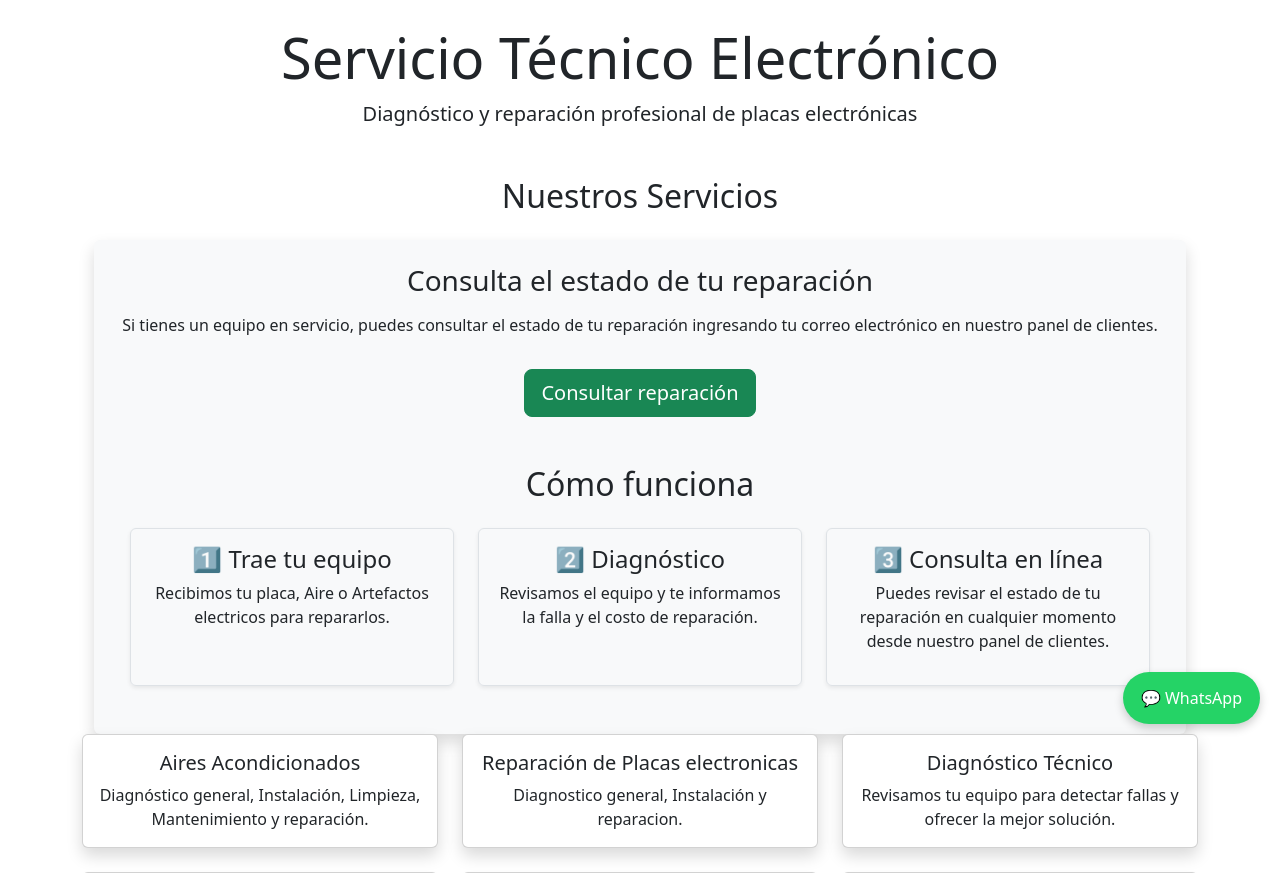
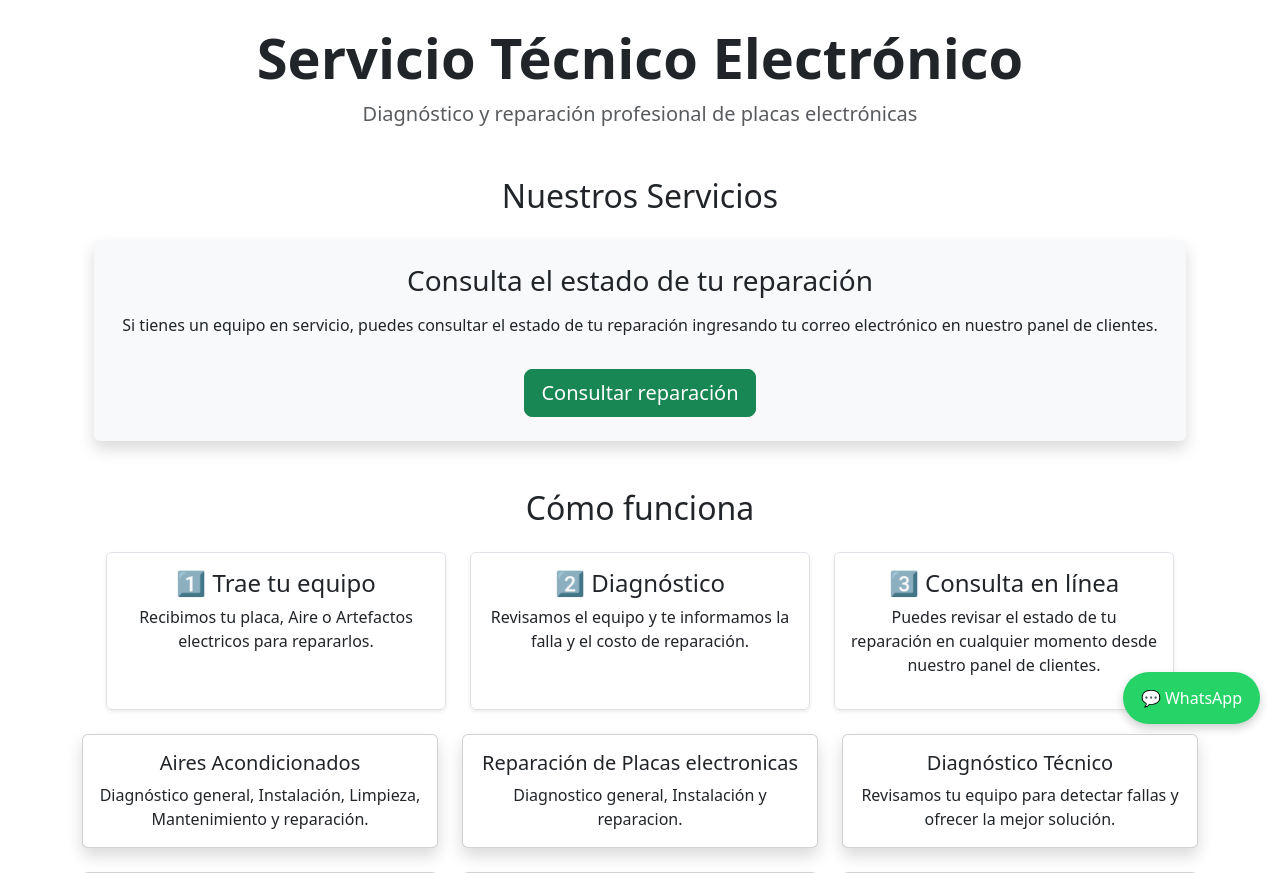
Before and after one commit to raulk21/servicio-tecnico, a Django app: page / in a window 1280 px wide. Shown: the part 56-929 px from the top of the page. Run offline with Django 5.2, Linux system fonts and the light colour scheme; data comes from the database, SQL or seed files in the repository.

Commit message:
Mejoras en la pagina principal: servicios, consulta y como funciona

```diff
--- a/services/templates/services/home.html
+++ b/services/templates/services/home.html
@@ -5,8 +5,10 @@
 {% block content %}
 
 <div class="text-center mb-5">
-    <h1 class="display-4">Servicio Técnico Electrónico</h1>
-    <p class="lead">Diagnóstico y reparación profesional de placas electrónicas</p>
+    <h1 class="display-4 fw-bold">Servicio Técnico Electrónico</h1>
+    <p class="lead text-muted">
+        Diagnóstico y reparación profesional de placas electrónicas
+    </p>
 </div>
 
 <div class="container mt-5">
@@ -21,11 +23,12 @@
         <a href="{% url 'client_panel' %}" class="btn btn-success btn-lg mt-3">
             Consultar reparación
         </a>
+    </div>
 
-        <div class="container mt-5">
+    <div class="container mt-5">
             <h2 class="text-center mb-4">Cómo funciona</h2>
             <div class="row text-center">
-                <div class="col-md-4 mb-4">
+                <div class="col-12 col-md-4 mb-4">
                     <div class="p-3 border rounded shadow-sm h-100">
                         <h4>1️⃣ Trae tu equipo</h4>
                             <p>
@@ -34,7 +37,7 @@
                     </div>
                 </div>
 
-                <div class="col-md-4 mb-4">
+                <div class="col-12 col-md-4 mb-4">
                     <div class="p-3 border rounded shadow-sm h-100">
                         <h4>2️⃣ Diagnóstico</h4>
                             <p>
@@ -43,7 +46,7 @@
                     </div>
                 </div>
 
-                <div class="col-md-4 mb-4">
+                <div class="col-12 col-md-4 mb-4">
                     <div class="p-3 border rounded shadow-sm h-100">
                         <h4>3️⃣ Consulta en línea</h4>
                         <p>
@@ -55,8 +58,6 @@
             </div>
 
         </div>
-
-    </div>
   </div>
 
   <div class="row">
```
